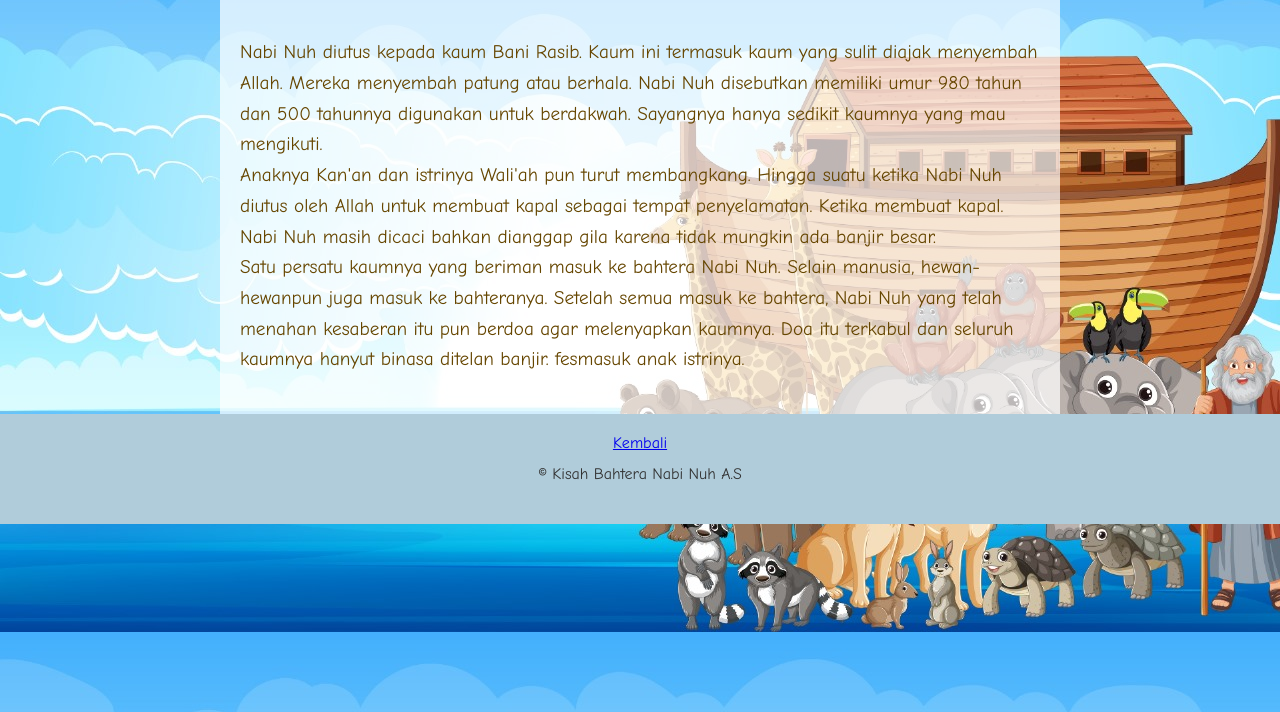
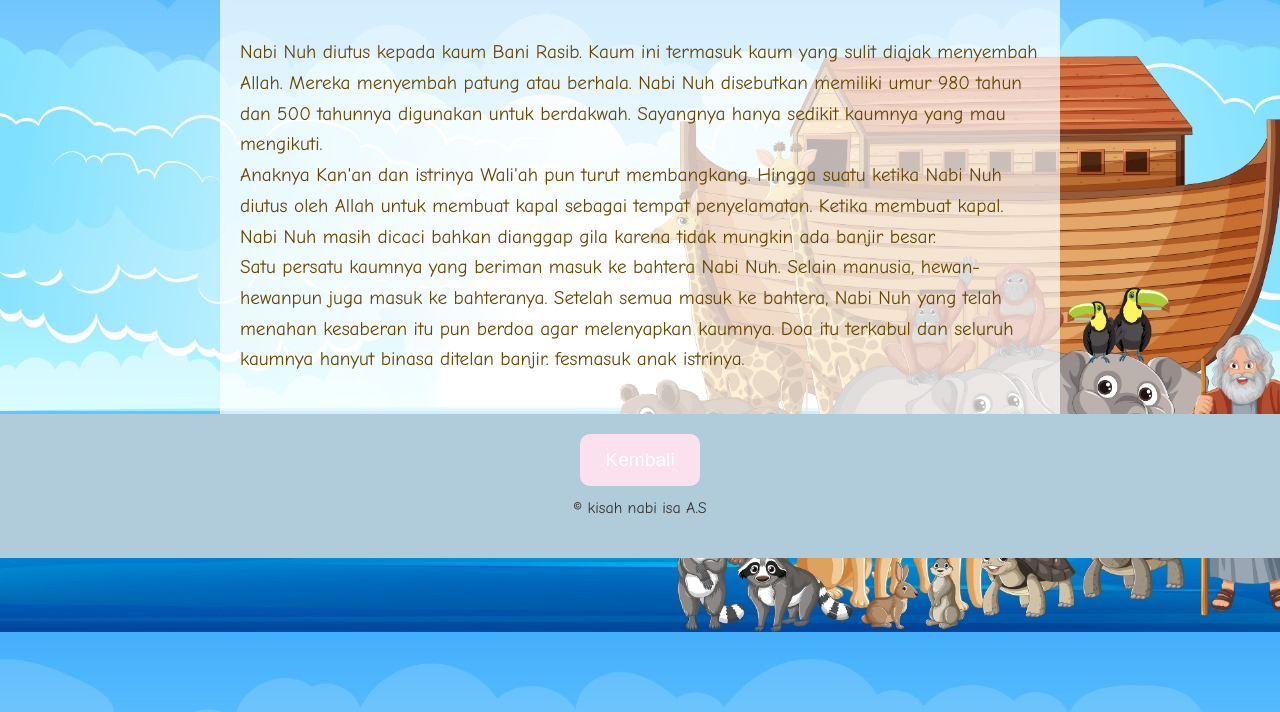
Before and after one commit to mrj54/kisah-25-nabi-dan-rasul, a plain HTML site: page kisah-nabi-nuh.html in a window 1280 px wide. Shown: the part 88-800 px from the top of the page. Drawn offline with Linux system fonts and the light colour scheme; files that its build step writes are made by us from their sources; files whose address does not match are found by name.

Commit message:
maintenance

```diff
--- a/kisah-nabi-nuh.html
+++ b/kisah-nabi-nuh.html
@@ -23,9 +23,15 @@
         </section>
     </main>
     <footer>
-        <a href="index.html#p5p">Kembali</a>
-        <p>&copy; Kisah Bahtera Nabi Nuh A.S</p>
+        <button onclick="goBack()">Kembali</button>
+        <p>&copy; kisah nabi isa A.S</p>
     </footer>
+
+    <script>
+        function goBack() {
+            window.history.back();
+        }
+    </script>
     <script src="script.js"></script>
 </body>
 </html>
```
